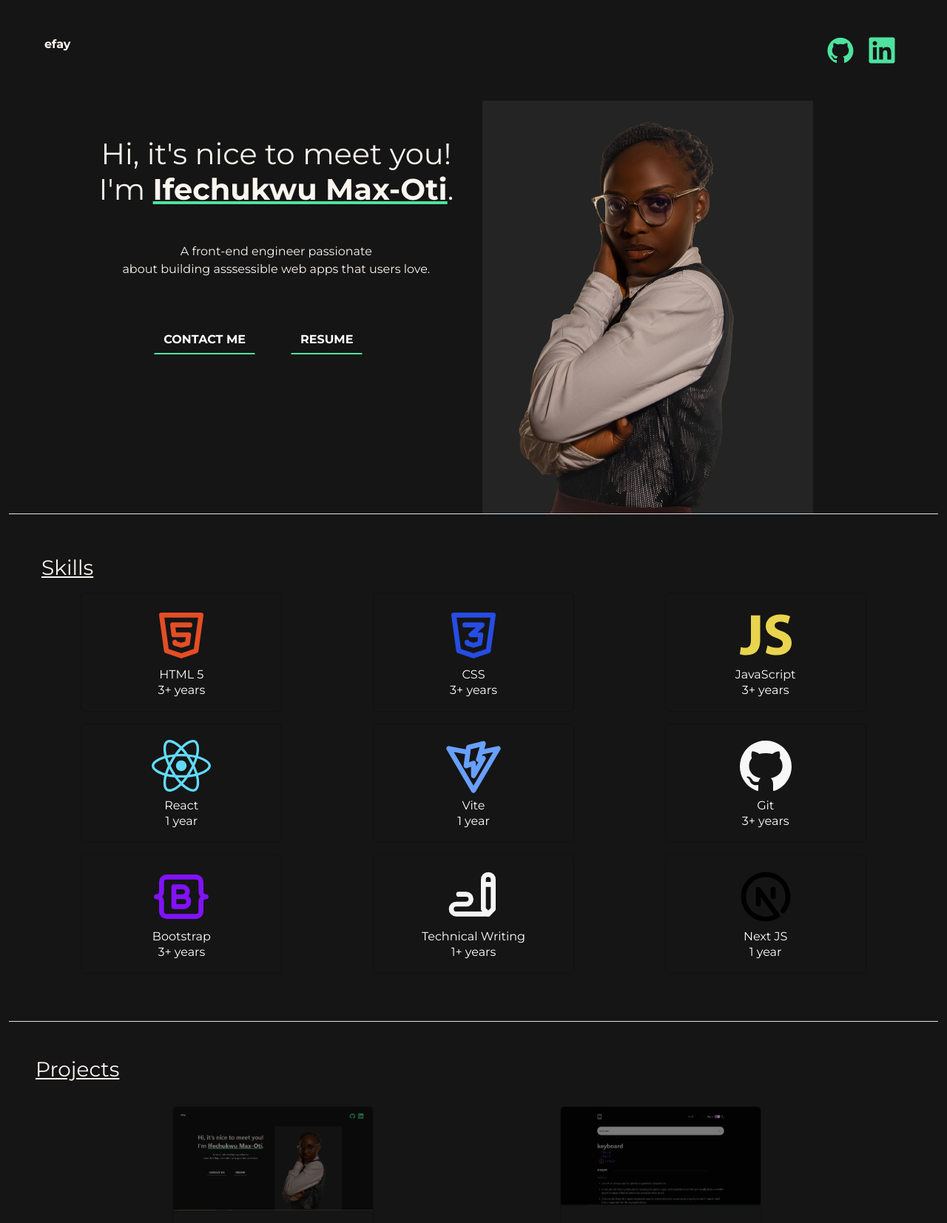
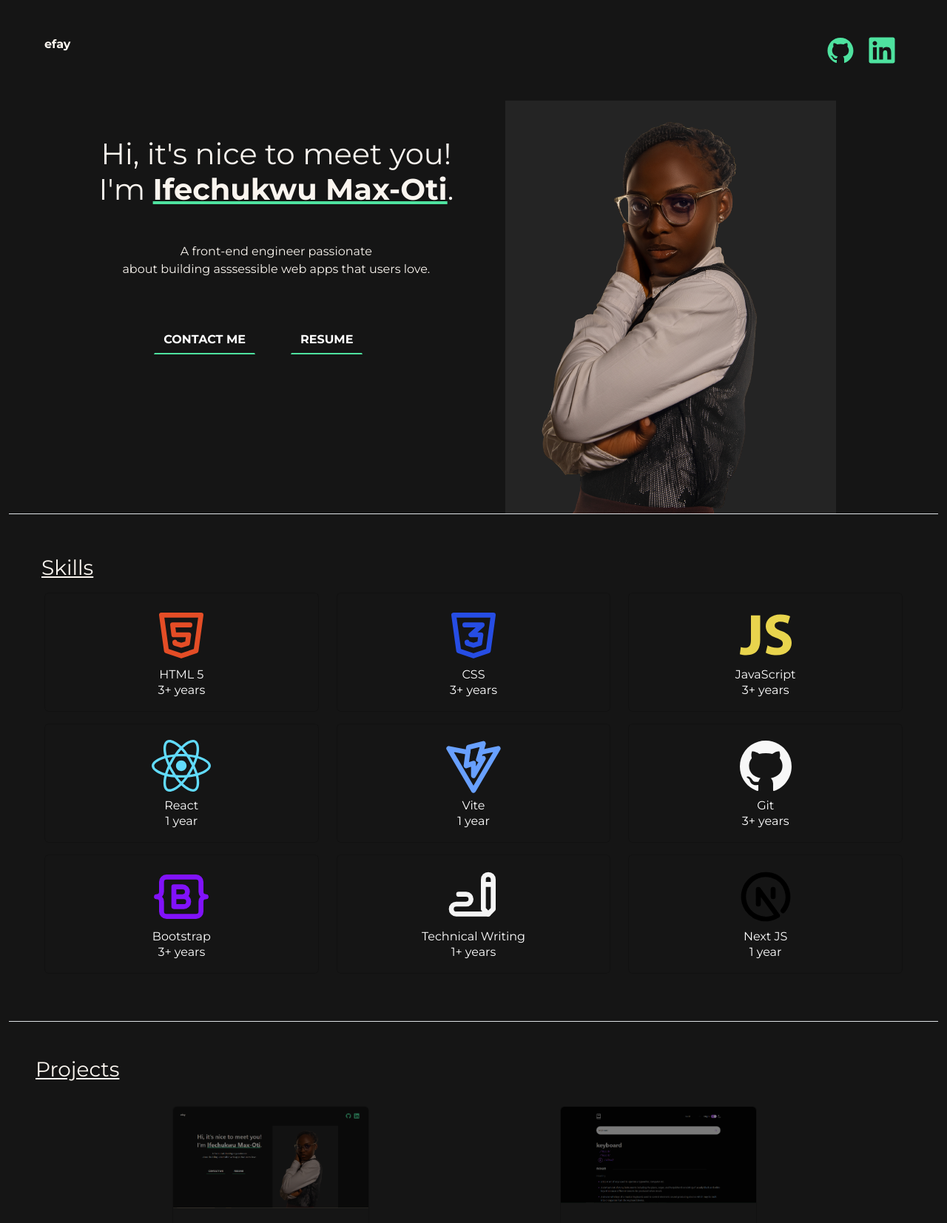
Before and after one commit to ifechiglory/portfolio, a React (Vite) app: page / in a window 1280 px wide. Shown: the top 1653 px of the page at 74% size. Built offline with nearby package versions, Linux system fonts and the light colour scheme.

Commit message:
update portfolio

```diff
--- a/src/components/Folio.css
+++ b/src/components/Folio.css
@@ -29,7 +29,6 @@ span.underline{
 }
 
 .card{
-    width: 17rem !important;
     background-color: #151515;
     color: #fff;
 }
--- a/src/components/Folio.jsx
+++ b/src/components/Folio.jsx
@@ -32,7 +32,7 @@ const Folio = () => {
                   </a>
                 </div>
 
-                <div className='col-12 col-xl-5 col-lg-5 col-md-6 col-sm-3'>
+                <div className='col-12 col-xl-5 col-lg-5 col-md-6 col-sm-3 text-center'>
                     <img className='img-fluid text-center' alt='headshot of me' src={Profile}></img>
                 </div>
             </div>
--- a/src/components/Projects.jsx
+++ b/src/components/Projects.jsx
@@ -13,7 +13,7 @@ const Projects = () =>{
             </div>
 
             <div className='row justify-content-evenly'>
-                <div className='col-6 col-xl-3 col-lg-3 col-md-6 col-sm-6 card-holder rounded p-4'>
+                <div className='col-12 col-xl-3 col-lg-3 col-md-6 col-sm-12 card-holder rounded p-4'>
                     <div className='card'>
                         <a href='https://portfolio-ifechiglory.vercel.app/' target='_blank'><img className='card-img-top' alt='roots' src={Portfolio}></img></a>
                         <div className='card-body mt-2'>
@@ -26,7 +26,7 @@ const Projects = () =>{
                 </div>
 
 
-                <div className='col-6 col-xl-3 col-lg-3 col-md-6 col-sm-6 card-holder rounded p-4'>
+                <div className='col-12 col-xl-3 col-lg-3 col-md-6 col-sm-12 card-holder rounded p-4'>
                     <div className='card'>
                         <a href='https://lexicon-two.vercel.app' target='_blank'><img className='card-img-top' alt='roots' src={Lexicon}></img></a>
                         <div className='card-body mt-2'>
@@ -40,7 +40,7 @@ const Projects = () =>{
             </div>
 
             <div className='row justify-content-evenly'>
-                <div className='col-6 col-xl-3 col-lg-3 col-md-6 col-sm-6 card-holder rounded p-4'>
+                <div className='col-12 col-xl-3 col-lg-3 col-md-6 col-sm-12 card-holder rounded p-4'>
 
                     <div className='card'>
                         <a href='https://spefind.vercel.app' target='_blank'>
@@ -55,7 +55,7 @@ const Projects = () =>{
                         </div>
                 </div>
 
-                <div className='col-6 col-xl-3 col-lg-3 col-md-6 col-sm-6 card-holder rounded p-4'>
+                <div className='col-12 col-xl-3 col-lg-3 col-md-6 col-sm-12 card-holder rounded p-4'>
                     <div className='card'>
                         <a href='https://roots-landing-page.vercel.app' target='_blank'>
                             <img className='card-img-top' alt='roots' src={Roots}></img>
```
